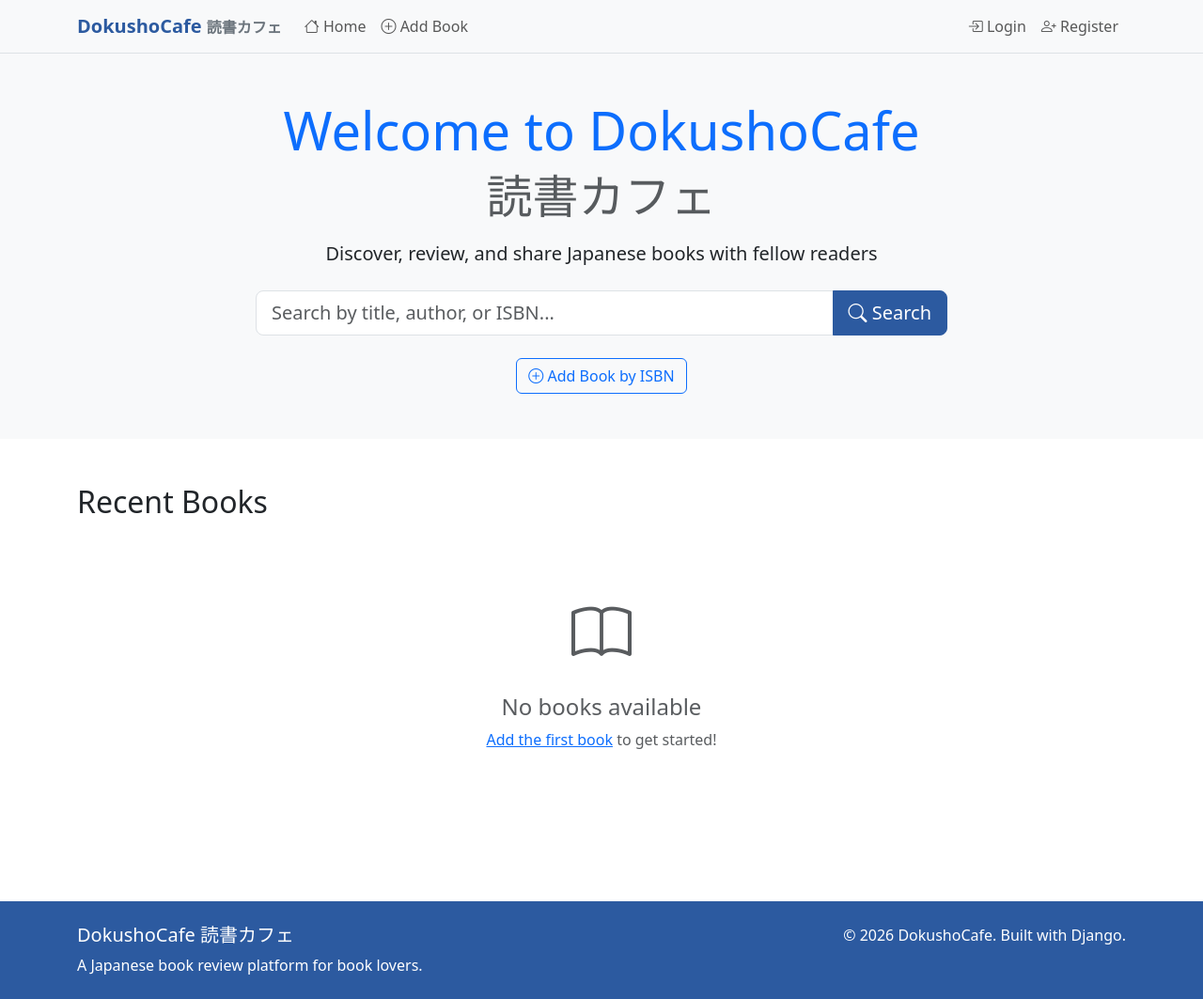
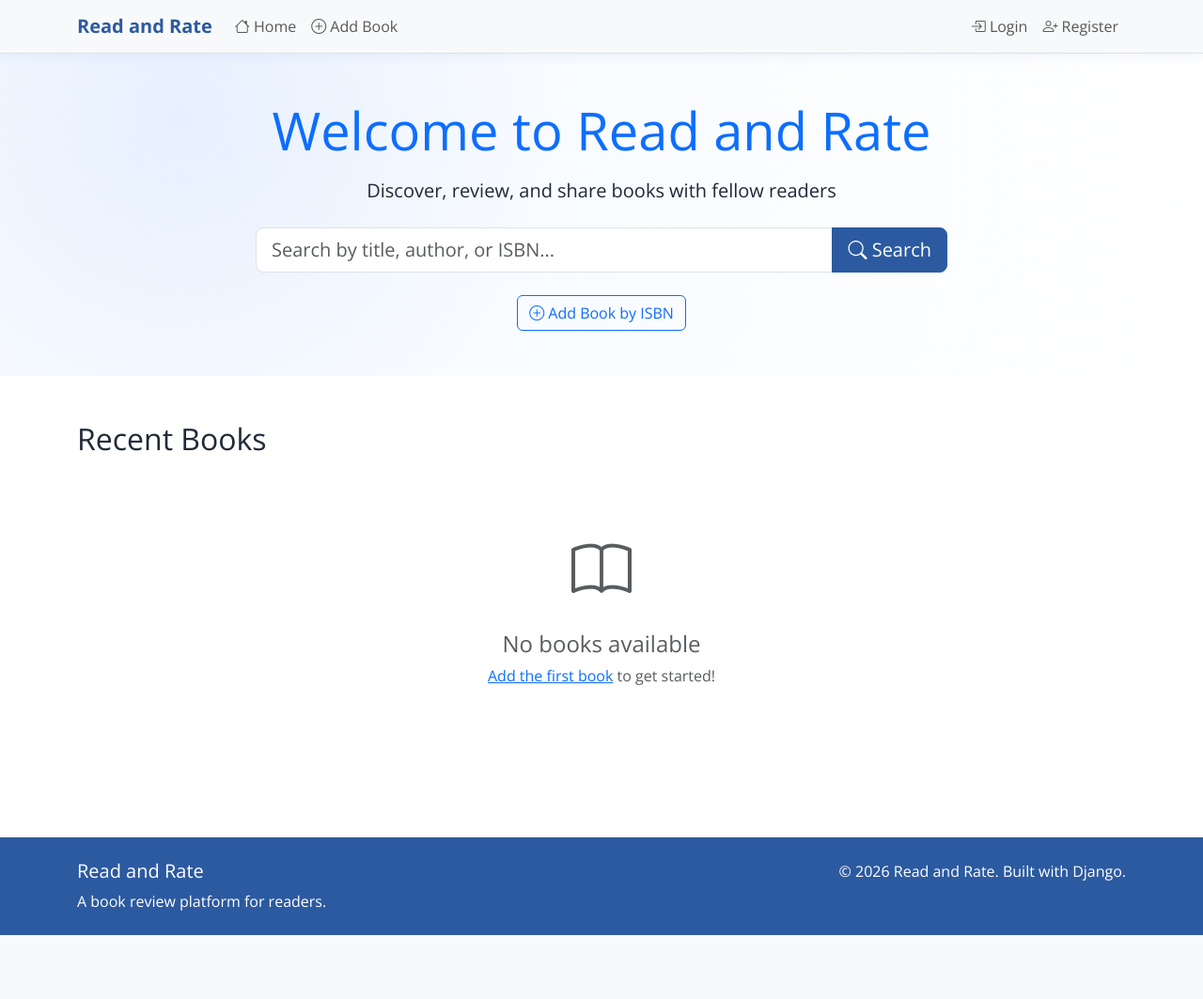
Before and after one commit to natawipa/book-review-app, a Django app: page / in a window 1280 px wide. Shown: the whole page at 94% size. After the commit the page ends 995 px from the top, so only its background shows below. Run offline with Django 5.2, Linux system fonts and the light colour scheme; data that the repository does not hold is empty.

Commit message:
Update font and implement DB caching for Google API

```diff
--- a/books/admin.py
+++ b/books/admin.py
@@ -75,6 +75,6 @@ class FavoriteAdmin(admin.ModelAdmin):
 
 
 # Customize admin site headers
-admin.site.site_header = "DokushoCafe Admin"
-admin.site.site_title = "DokushoCafe Admin Portal"
-admin.site.index_title = "Welcome to DokushoCafe Administration"
+admin.site.site_header = "Read and Rate Admin"
+admin.site.site_title = "Read and Rate Admin Portal"
+admin.site.index_title = "Welcome to Read and Rate Administration"
--- a/books/views.py
+++ b/books/views.py
@@ -35,7 +35,7 @@ def home(request):
     return render(request, 'books/home.html', {
         'books': books,
         'query': query,
-        'title': 'DokushoCafe - Japanese Book Reviews'
+        'title': 'Read and Rate - Book Reviews'
     })
 
 
@@ -55,7 +55,7 @@ def book_detail(request, book_id):
         'book': book,
         'reviews': reviews,
         'is_favorited': is_favorited,
-        'title': f"{book.title} - DokushoCafe"
+        'title': f"{book.title} - Read and Rate"
     })
 
 
@@ -145,9 +145,9 @@ def add_book_by_isbn(request):
             messages.error(request, "Invalid ISBN format. Please enter a valid 10 or 13 digit ISBN.")
             return render(request, 'books/add_isbn.html')
 
-        # Check if book already exists
-        if Book.objects.filter(isbn=clean_isbn).exists():
-            book = Book.objects.get(isbn=clean_isbn)
+        # Check local database first to avoid unnecessary API calls
+        book = Book.objects.filter(isbn=clean_isbn).first()
+        if book:
             messages.info(request, f"Book '{book.title}' already exists in our database!")
             return redirect('book_detail', book_id=book.id)
 
@@ -167,7 +167,7 @@ def add_book_by_isbn(request):
             return render(request, 'books/add_isbn.html')
 
     return render(request, 'books/add_isbn.html', {
-        'title': 'Add Book by ISBN - DokushoCafe'
+        'title': 'Add Book by ISBN - Read and Rate'
     })
 
 
@@ -255,7 +255,7 @@ def delete_review(request, review_id):
 
     return render(request, 'books/delete_review.html', {
         'review': review,
-        'title': 'Delete Review - DokushoCafe'
+        'title': 'Delete Review - Read and Rate'
     })
 
 
@@ -282,7 +282,7 @@ def delete_anonymous_review(request, review_id):
 
     return render(request, 'books/delete_anonymous_review.html', {
         'review': review,
-        'title': 'Delete Review - DokushoCafe'
+        'title': 'Delete Review - Read and Rate'
     })
 
 
@@ -320,7 +320,7 @@ def user_favorites(request):
     favorites = Favorite.objects.filter(user=request.user).select_related('book')
     return render(request, 'books/user_favorites.html', {
         'favorites': favorites,
-        'title': 'My Favorites - DokushoCafe'
+        'title': 'My Favorites - Read and Rate'
     })
 
 
@@ -332,7 +332,7 @@ def user_reviews(request):
     reviews = Review.objects.filter(user=request.user).select_related('book')
     return render(request, 'books/user_reviews.html', {
         'reviews': reviews,
-        'title': 'My Reviews - DokushoCafe'
+        'title': 'My Reviews - Read and Rate'
     })
 
 
@@ -360,7 +360,7 @@ def register_view(request):
 
     return render(request, 'registration/register.html', {
         'form': form,
-        'title': 'Register - DokushoCafe'
+        'title': 'Register - Read and Rate'
     })
 
 
@@ -388,7 +388,7 @@ def login_view(request):
 
     return render(request, 'registration/login.html', {
         'form': form,
-        'title': 'Login - DokushoCafe'
+        'title': 'Login - Read and Rate'
     })
 
 
--- a/manage.py
+++ b/manage.py
@@ -7,7 +7,7 @@ import sys
 
 def main():
     """Run administrative tasks."""
-    os.environ.setdefault("DJANGO_SETTINGS_MODULE", "dokushocafe.settings")
+    os.environ.setdefault("DJANGO_SETTINGS_MODULE", "readandrate.settings")
     try:
         from django.core.management import execute_from_command_line
     except ImportError as exc:
--- a/dokushocafe/asgi.py
+++ b/readandrate/asgi.py
@@ -1,5 +1,5 @@
 """
-ASGI config for dokushocafe project.
+ASGI config for readandrate project.
 
 It exposes the ASGI callable as a module-level variable named ``application``.
 
@@ -11,6 +11,6 @@ import os
 
 from django.core.asgi import get_asgi_application
 
-os.environ.setdefault("DJANGO_SETTINGS_MODULE", "dokushocafe.settings")
+os.environ.setdefault("DJANGO_SETTINGS_MODULE", "readandrate.settings")
 
 application = get_asgi_application()
--- a/dokushocafe/settings.py
+++ b/readandrate/settings.py
@@ -1,5 +1,5 @@
 """
-Django settings for dokushocafe project.
+Django settings for readandrate project.
 
 Generated by 'django-admin startproject' using Django 5.2.5.
 
@@ -50,7 +50,7 @@ MIDDLEWARE = [
     "django.middleware.clickjacking.XFrameOptionsMiddleware",
 ]
 
-ROOT_URLCONF = "dokushocafe.urls"
+ROOT_URLCONF = "readandrate.urls"
 
 TEMPLATES = [
     {
@@ -67,7 +67,7 @@ TEMPLATES = [
     },
 ]
 
-WSGI_APPLICATION = "dokushocafe.wsgi.application"
+WSGI_APPLICATION = "readandrate.wsgi.application"
 
 
 # Database
--- a/dokushocafe/urls.py
+++ b/readandrate/urls.py
@@ -1,5 +1,5 @@
 """
-URL configuration for dokushocafe project.
+URL configuration for readandrate project.
 
 The `urlpatterns` list routes URLs to views. For more information please see:
     https://docs.djangoproject.com/en/5.2/topics/http/urls/
--- a/dokushocafe/wsgi.py
+++ b/readandrate/wsgi.py
@@ -1,5 +1,5 @@
 """
-WSGI config for dokushocafe project.
+WSGI config for readandrate project.
 
 It exposes the WSGI callable as a module-level variable named ``application``.
 
@@ -11,6 +11,6 @@ import os
 
 from django.core.wsgi import get_wsgi_application
 
-os.environ.setdefault("DJANGO_SETTINGS_MODULE", "dokushocafe.settings")
+os.environ.setdefault("DJANGO_SETTINGS_MODULE", "readandrate.settings")
 
 application = get_wsgi_application()
--- a/static/css/custom.css
+++ b/static/css/custom.css
@@ -1,4 +1,4 @@
-/* DokushoCafe Custom Styles */
+/* Read and Rate Custom Styles */
 
 /* Django form field styling */
 #id_username,
--- a/templates/base.html
+++ b/templates/base.html
@@ -1,30 +1,42 @@
 <!DOCTYPE html>
 <html lang="en">
 <head>
+    {% load static %}
     <meta charset="UTF-8">
     <meta name="viewport" content="width=device-width, initial-scale=1.0">
-    <title>{% block title %}{{ title|default:"DokushoCafe - Japanese Book Reviews" }}{% endblock %}</title>
+    <title>{% block title %}{{ title|default:"Read and Rate - Book Reviews" }}{% endblock %}</title>
 
     <!-- Bootstrap CSS -->
     <link href="https://cdn.jsdelivr.net/npm/bootstrap@5.3.0/dist/css/bootstrap.min.css" rel="stylesheet">
     <!-- Bootstrap Icons -->
     <link rel="stylesheet" href="https://cdn.jsdelivr.net/npm/bootstrap-icons@1.10.0/font/bootstrap-icons.css">
+    <!-- Open Sans Font -->
+    <link rel="preconnect" href="https://fonts.googleapis.com">
+    <link rel="preconnect" href="https://fonts.gstatic.com" crossorigin>
+    <link href="https://fonts.googleapis.com/css2?family=Open+Sans:wght@400;600;700;800&display=swap" rel="stylesheet">
+    <link rel="stylesheet" href="{% static 'css/custom.css' %}">
 
     <style>
         :root {
-            --dokusho-primary: #2c5aa0;
-            --dokusho-secondary: #f8f9fa;
-            --dokusho-accent: #ffc107;
+            --brand-primary: #2c5aa0;
+            --brand-secondary: #f8f9fa;
+            --brand-accent: #ffc107;
+            --text-main: #1f2937;
+        }
+
+        body {
+            font-family: 'Open Sans', sans-serif;
+            color: var(--text-main);
+            background: linear-gradient(180deg, #f8fbff 0%, #ffffff 22%);
         }
 
         .navbar-brand {
             font-weight: bold;
-            color: var(--dokusho-primary) !important;
+            color: var(--brand-primary) !important;
         }
 
-        .navbar-brand .jp-text {
-            font-size: 0.8em;
-            color: #6c757d;
+        .navbar {
+            box-shadow: 0 2px 12px rgba(44, 90, 160, 0.08);
         }
 
         .book-card {
@@ -42,21 +54,21 @@
         }
 
         .star-rating {
-            color: var(--dokusho-accent);
+            color: var(--brand-accent);
         }
 
         .review-card {
-            border-left: 4px solid var(--dokusho-primary);
+            border-left: 4px solid var(--brand-primary);
         }
 
         footer {
-            background-color: var(--dokusho-primary);
+            background-color: var(--brand-primary);
             color: white;
         }
 
         .btn-primary {
-            background-color: var(--dokusho-primary);
-            border-color: var(--dokusho-primary);
+            background-color: var(--brand-primary);
+            border-color: var(--brand-primary);
         }
 
         .btn-primary:hover {
@@ -67,6 +79,10 @@
         .alert {
             border-radius: 10px;
         }
+
+        .hero-section {
+            background: radial-gradient(circle at 15% 20%, #e7f0ff 0%, #f8fbff 35%, #ffffff 100%);
+        }
     </style>
 
     {% block extra_css %}{% endblock %}
@@ -76,8 +92,7 @@
     <nav class="navbar navbar-expand-lg navbar-light bg-light border-bottom">
         <div class="container">
             <a class="navbar-brand" href="{% url 'home' %}">
-                DokushoCafe
-                <span class="jp-text">読書カフェ</span>
+                Read and Rate
             </a>
 
             <button class="navbar-toggler" type="button" data-bs-toggle="collapse" data-bs-target="#navbarNav">
@@ -147,11 +162,11 @@
         <div class="container">
             <div class="row">
                 <div class="col-md-6">
-                    <h5>DokushoCafe <span class="jp-text">読書カフェ</span></h5>
-                    <p class="mb-0">A Japanese book review platform for book lovers.</p>
+                    <h5>Read and Rate</h5>
+                    <p class="mb-0">A book review platform for readers.</p>
                 </div>
                 <div class="col-md-6 text-md-end">
-                    <p class="mb-0">&copy; 2026 DokushoCafe. Built with Django.</p>
+                    <p class="mb-0">&copy; 2026 Read and Rate. Built with Django.</p>
                 </div>
             </div>
         </div>
--- a/templates/books/home.html
+++ b/templates/books/home.html
@@ -6,10 +6,9 @@
         <div class="row">
             <div class="col-lg-8 mx-auto text-center">
                 <h1 class="display-4 text-primary mb-3">
-                    Welcome to DokushoCafe
-                    <br><small class="text-muted">読書カフェ</small>
+                    Welcome to Read and Rate
                 </h1>
-                <p class="lead mb-4">Discover, review, and share Japanese books with fellow readers</p>
+                <p class="lead mb-4">Discover, review, and share books with fellow readers</p>
 
                 <!-- Search Form -->
                 <form method="GET" action="{% url 'home' %}" class="mb-4">
```
Also changed, not shown: requirements.txt (+9 -16 lines), README.md, readandrate/__init__.py (added), 1 other file.
